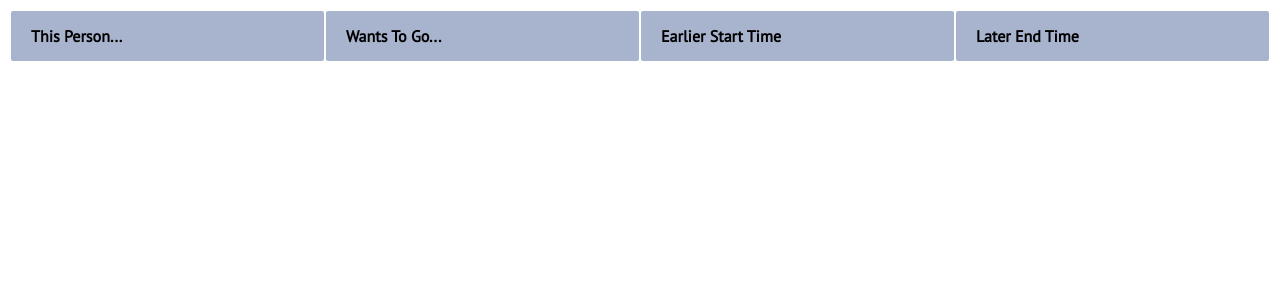
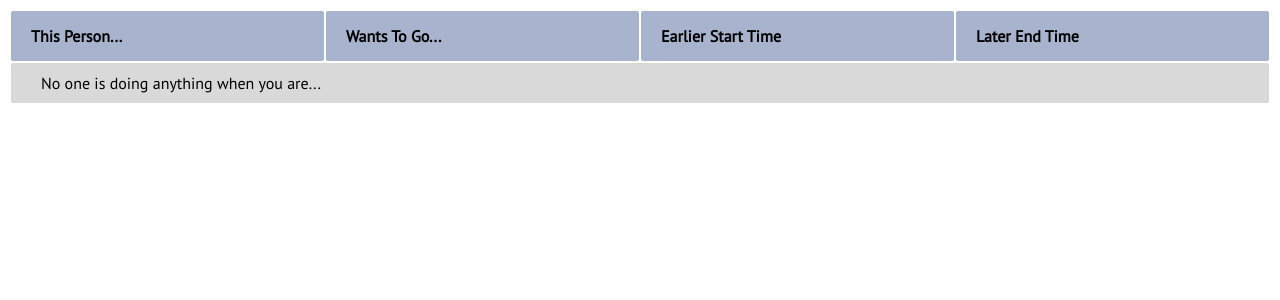
Before and after one commit to wikantsa/AvailabilityTracker, a Django app: page /matches/ in a window 1280 px wide. Shown: the part 50-350 px from the top of the page. Run offline with Django 3.2, Linux system fonts and the light colour scheme; a user stored in the database is signed in; tables that the repository leaves empty hold one stand-in row (values such as "Sample post"); parts of the project's set-up code (start-up, migrations or seed data) failed here and were passed over.

Commit message:
Added a message for when you have no matches.

```diff
--- a/availability/templates/matches.html
+++ b/availability/templates/matches.html
@@ -11,6 +11,7 @@
 	<div class="header-row flex flex-activity">Wants To Go...</div>
 	<div class="header-row flex flex-start">Earlier Start Time</div>
 	<div class="header-row flex flex-end">Later End Time</div>
+	{% if matches|length > 0 %}
 		{% for match in matches %}
 			{% for me, other, activity, start, end in match %}
 				<div class="flex flex-other flex-item">{{ other }}</div>
@@ -19,5 +20,8 @@
 				<div class="flex flex-end flex-item">{{ end }} </div>
 			{% endfor %}
 		{% endfor %}
+	{% else %}
+		<div class="flex flex-none flex-item">No one is doing anything when you are...</div>
+	{% endif %}
 	</div>
 {% endblock %}
--- a/static_files/matches.css
+++ b/static_files/matches.css
@@ -44,3 +44,8 @@
 {
 	min-width:calc(25% - 2px);
 }
+.flex-none
+{
+	min-width:calc(100% - 2px);
+	text-align:center;
+}
```
Lines whose indentation alone changed are shown as unchanged.
